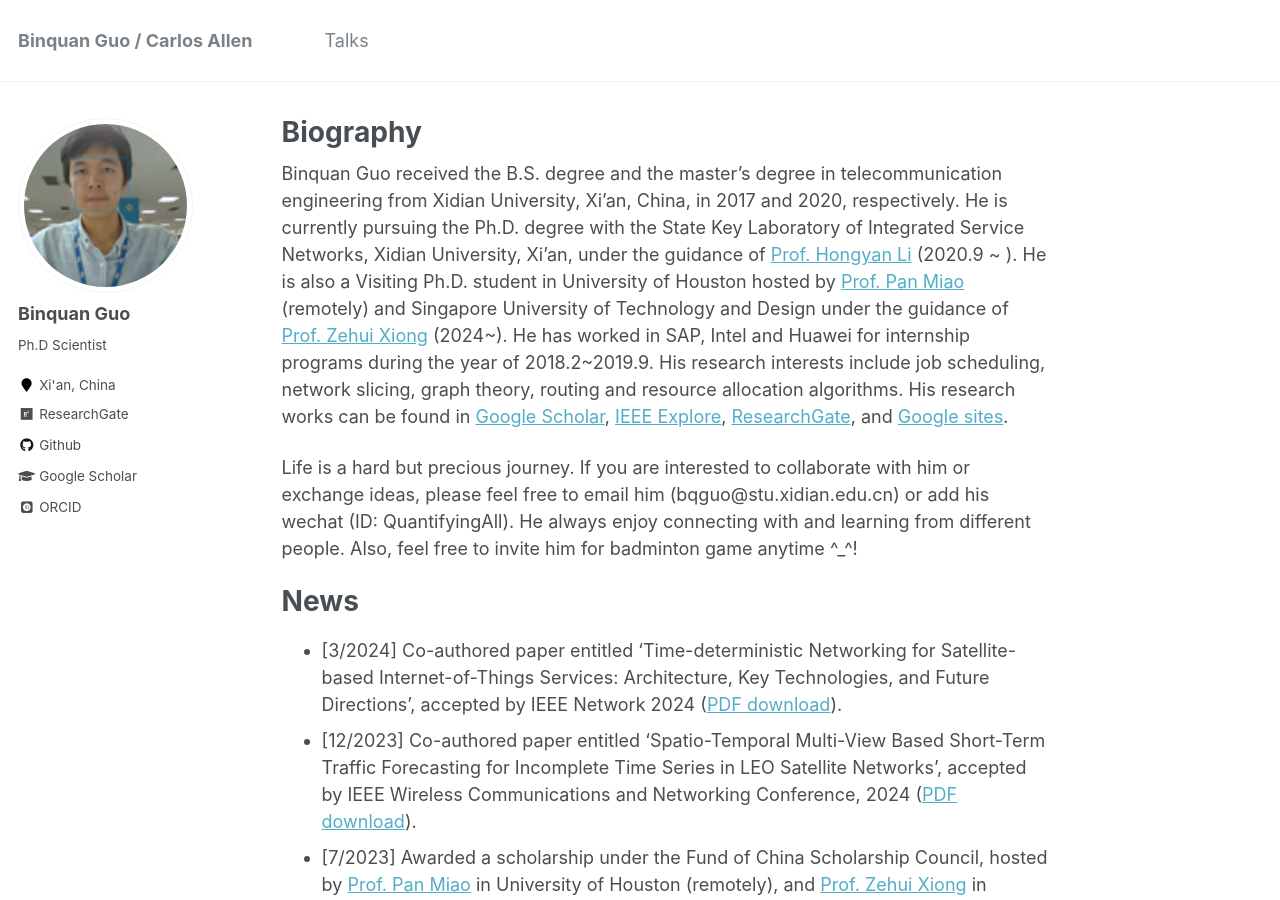
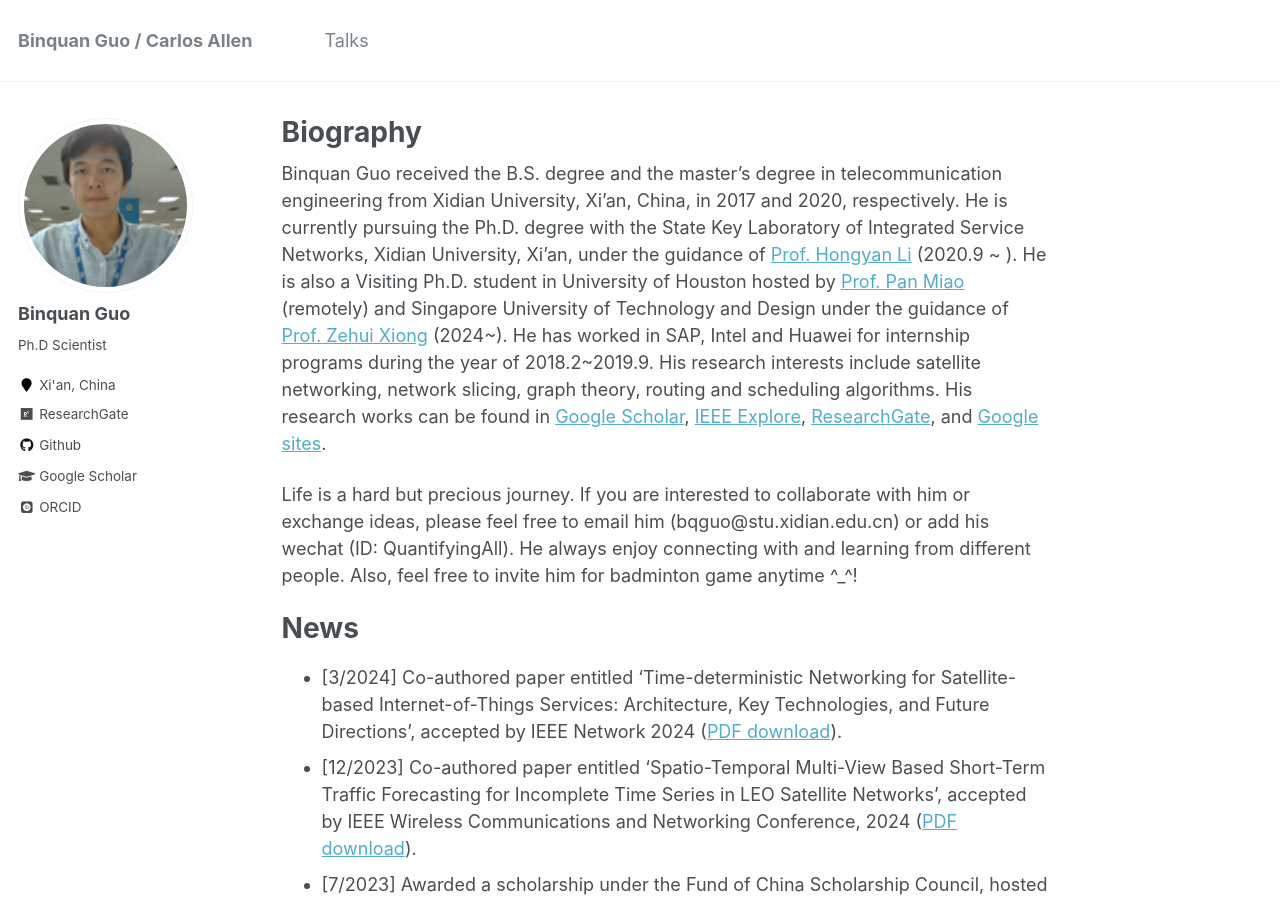
Before and after one commit to wilixx/wilixx.github.io, a Jekyll site: the page built from _pages/about.md, in a window 1280 px wide and 900 px high. Built offline with Jekyll 4.4.1, drawn with Linux system fonts in a browser that asks for light colours; some web fonts are replaced.

Commit message:
Update about.md

```diff
--- a/_pages/about.md
+++ b/_pages/about.md
@@ -8,7 +8,7 @@ redirect_from:
   - /about.html
 ---
 
-Binquan Guo received the B.S. degree and the master's degree in telecommunication engineering from Xidian University, Xi’an, China, in 2017 and 2020, respectively. He is currently pursuing the Ph.D. degree with the State Key Laboratory of Integrated Service Networks, Xidian University, Xi’an, under the guidance of [Prof. Hongyan Li](https://web.xidian.edu.cn/hyli/) (2020.9 ~ ). He is also a Visiting Ph.D. student in University of Houston hosted by [Prof. Pan Miao](http://www2.egr.uh.edu/~mpan2/) (remotely) and Singapore University of Technology and Design under the guidance of [Prof. Zehui Xiong](https://sites.google.com/view/zehuixiong) (2024~). He has worked in SAP, Intel and Huawei for internship programs during the year of 2018.2~2019.9. His research interests include job scheduling, network slicing, graph theory, routing and resource allocation algorithms. His research works can be found in [Google Scholar](https://scholar.google.com/citations?user=NA8egm4AAAAJ),  [IEEE Explore](https://ieeexplore.ieee.org/author/37089678912), [ResearchGate](https://www.researchgate.net/profile/Binquan-Guo/research), and [Google sites](https://sites.google.com/view/binquanguo/home).
+Binquan Guo received the B.S. degree and the master's degree in telecommunication engineering from Xidian University, Xi’an, China, in 2017 and 2020, respectively. He is currently pursuing the Ph.D. degree with the State Key Laboratory of Integrated Service Networks, Xidian University, Xi’an, under the guidance of [Prof. Hongyan Li](https://web.xidian.edu.cn/hyli/) (2020.9 ~ ). He is also a Visiting Ph.D. student in University of Houston hosted by [Prof. Pan Miao](http://www2.egr.uh.edu/~mpan2/) (remotely) and Singapore University of Technology and Design under the guidance of [Prof. Zehui Xiong](https://sites.google.com/view/zehuixiong) (2024~). He has worked in SAP, Intel and Huawei for internship programs during the year of 2018.2~2019.9. His research interests include satellite networking, network slicing, graph theory, routing and scheduling algorithms. His research works can be found in [Google Scholar](https://scholar.google.com/citations?user=NA8egm4AAAAJ),  [IEEE Explore](https://ieeexplore.ieee.org/author/37089678912), [ResearchGate](https://www.researchgate.net/profile/Binquan-Guo/research), and [Google sites](https://sites.google.com/view/binquanguo/home).
 
 Life is a hard but precious journey. If you are interested to collaborate with him or exchange ideas, please feel free to email him (bqguo@stu.xidian.edu.cn) or add his wechat (ID: QuantifyingAll). He always enjoy connecting with and learning from different people. Also, feel free to invite him for badminton game anytime ^_^!
 
```
